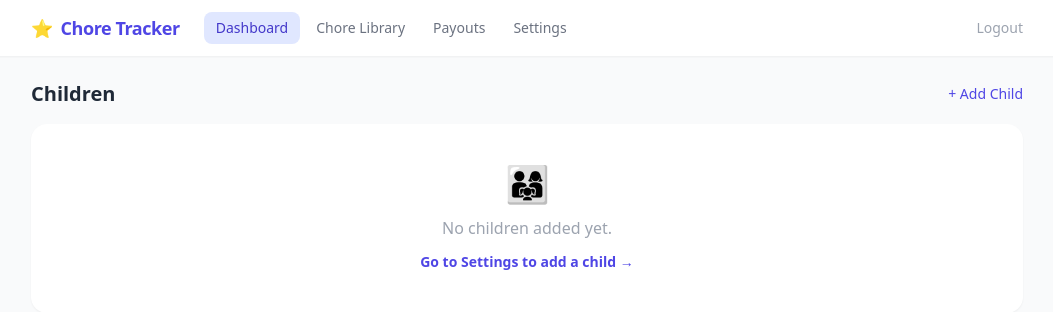
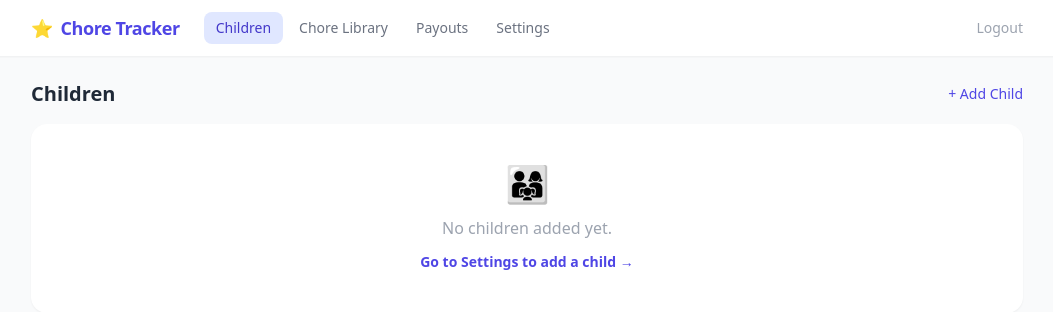
Before and after one commit to mount986/chores, a Flask app: page /parent/ in a window 1280 px wide. Shown: the top 312 px of the page, without its empty margins (113-1166 px from the left). Run offline with Flask 3, Linux system fonts and the light colour scheme; the visitor is signed in with stand-in values (Sample User, id 1); data that the repository does not hold is empty; some libraries are stand-ins or nearby versions.

Commit message:
Rename 'Dashboard' nav item to 'Children'
Co-Authored-By: Claude Sonnet 4.6 <noreply@anthropic.com>

```diff
--- a/app/templates/parent/base_parent.html
+++ b/app/templates/parent/base_parent.html
@@ -14,7 +14,7 @@
           <a href="{{ url_for('parent.dashboard') }}"
              class="px-3 py-1.5 rounded-lg text-sm font-medium transition-colors
                {% if request.endpoint == 'parent.dashboard' %}bg-indigo-100 text-indigo-700{% else %}text-gray-500 hover:bg-gray-100{% endif %}">
-            Dashboard
+            Children
           </a>
           <a href="{{ url_for('parent.chore_library') }}"
              class="px-3 py-1.5 rounded-lg text-sm font-medium transition-colors
@@ -43,7 +43,7 @@
       <a href="{{ url_for('parent.dashboard') }}"
          class="flex-1 text-center px-2 py-1.5 rounded-lg text-xs font-medium transition-colors
            {% if request.endpoint == 'parent.dashboard' %}bg-indigo-100 text-indigo-700{% else %}text-gray-500{% endif %}">
-        Dashboard
+        Children
       </a>
       <a href="{{ url_for('parent.chore_library') }}"
          class="flex-1 text-center px-2 py-1.5 rounded-lg text-xs font-medium transition-colors
```
